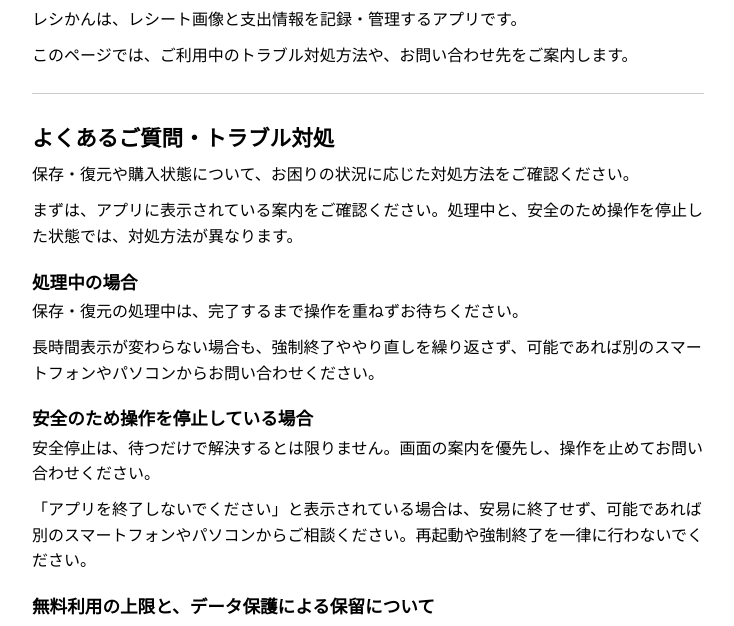
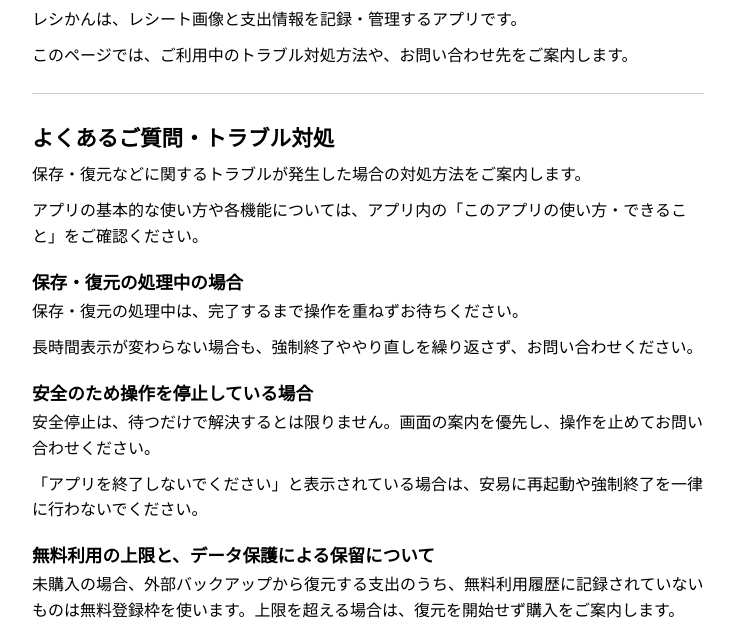
Before and after one commit to mamuro-apps/resikan-support, a plain HTML site: page index.html in a window 1280 px wide. Shown: the part 112-738 px from the top of the page, without its empty margins (272-1006 px from the left). Drawn offline with Linux system fonts and the light colour scheme.

Commit message:
Update５ index.html

```diff
--- a/index.html
+++ b/index.html
@@ -69,16 +69,16 @@ hr {
 <hr>
 
 <h2>よくあるご質問・トラブル対処</h2>
-<p>保存・復元や購入状態について、お困りの状況に応じた対処方法をご確認ください。</p>
-<p>まずは、アプリに表示されている案内をご確認ください。処理中と、安全のため操作を停止した状態では、対処方法が異なります。</p>
+<p>保存・復元などに関するトラブルが発生した場合の対処方法をご案内します。</p>
+<p>アプリの基本的な使い方や各機能については、アプリ内の「このアプリの使い方・できること」をご確認ください。</p>
 
-<h3>処理中の場合</h3>
+<h3>保存・復元の処理中の場合</h3>
 <p>保存・復元の処理中は、完了するまで操作を重ねずお待ちください。</p>
-<p>長時間表示が変わらない場合も、強制終了ややり直しを繰り返さず、可能であれば別のスマートフォンやパソコンからお問い合わせください。</p>
+<p>長時間表示が変わらない場合も、強制終了ややり直しを繰り返さず、お問い合わせください。</p>
 
 <h3>安全のため操作を停止している場合</h3>
 <p>安全停止は、待つだけで解決するとは限りません。画面の案内を優先し、操作を止めてお問い合わせください。</p>
-<p>「アプリを終了しないでください」と表示されている場合は、安易に終了せず、可能であれば別のスマートフォンやパソコンからご相談ください。再起動や強制終了を一律に行わないでください。</p>
+<p>「アプリを終了しないでください」と表示されている場合は、安易に再起動や強制終了を一律に行わないでください。</p>
 
 <h3>無料利用の上限と、データ保護による保留について</h3>
 <p>未購入の場合、外部バックアップから復元する支出のうち、無料利用履歴に記録されていないものは無料登録枠を使います。上限を超える場合は、復元を開始せず購入をご案内します。</p>
@@ -115,8 +115,6 @@ hr {
 <h2>お問い合わせ</h2>
 <p><a href="mailto:masamuro.support@icloud.com">masamuro.support@icloud.com</a></p>
 
-<p>安全停止中は、別のスマートフォンやパソコンからもお問い合わせいただけます。</p>
-
 <p>最初のお問い合わせでは、次の情報をお知らせください。</p>
 <ul>
   <li>表示されたメッセージと画面名</li>
```
